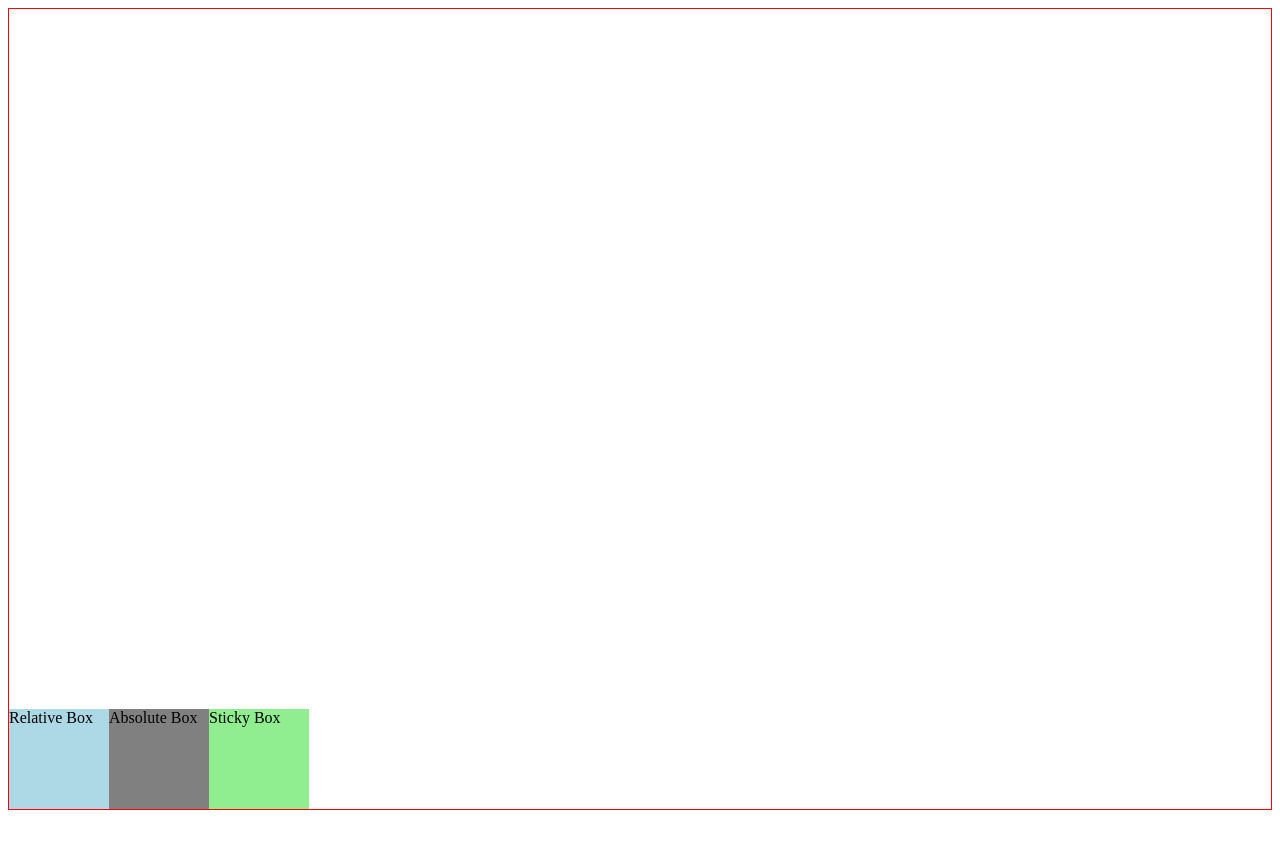
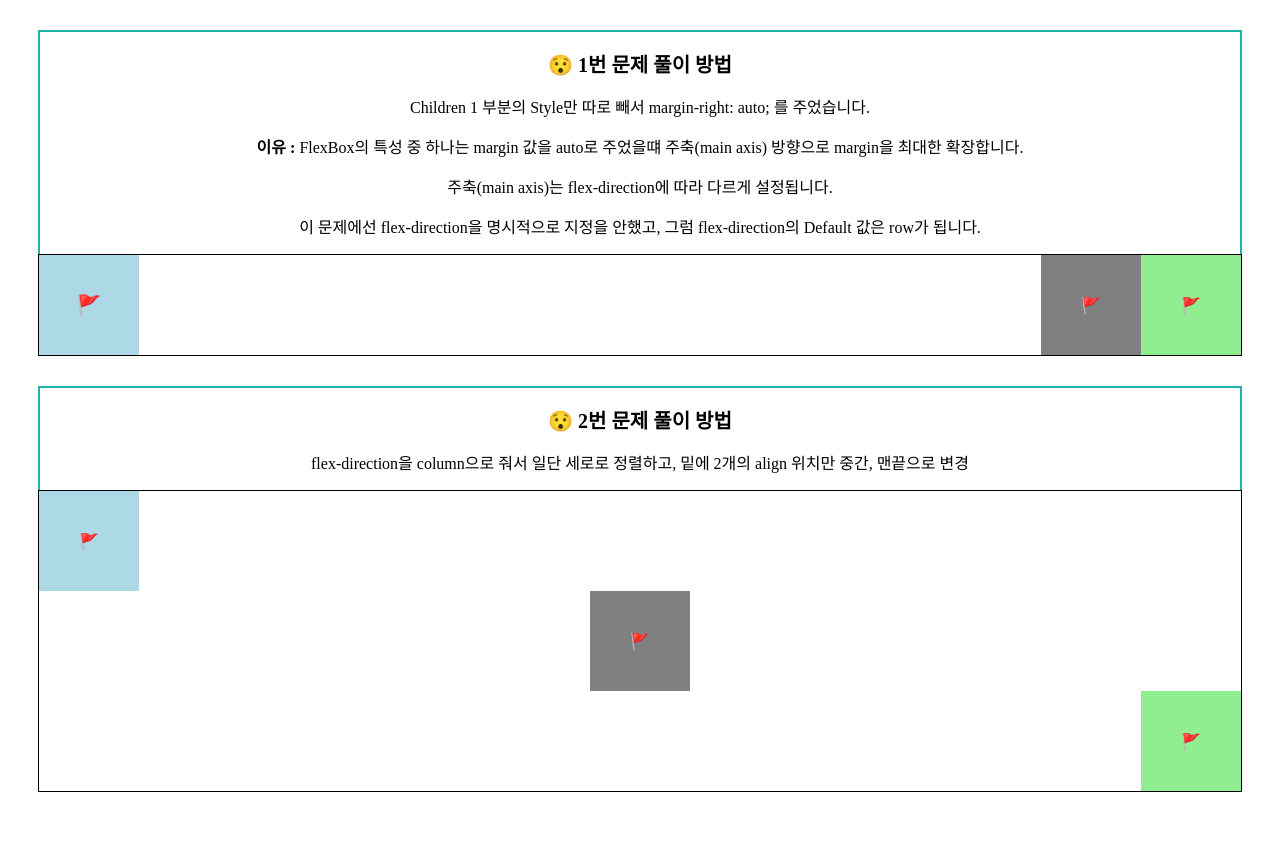
Before and after one commit to spacedustz/Markup-CSS, a React (Vite) app in the folder React/: page /Day-05-Assignment in a window 1280 px wide. Shown: the top 848 px of the page. Before the commit the page ends 818 px from the top, so only its background shows below. Built offline with nearby package versions, Linux system fonts and the light colour scheme.

Commit message:
과제 5 문제 1,2번 풀이 완료

```diff
--- a/React/src/components/Report/Day5.tsx
+++ b/React/src/components/Report/Day5.tsx
@@ -1,48 +1,145 @@
 import React from "react";
 import styled from "styled-components";
 
-const Box = styled.div`
-    width: 100px;
-    height: 100px;
-    background-color: ${props => props.color || 'lightblue'};
+/* --- Main Container --- */
+
+const Day5Container = styled.div`
+    display: flex;
+    flex-direction: column;
+    margin: 30px;
 `;
 
-const Locate = styled.div`
-    position: absolute;
-    top: 30px;
-    left: 30px;
+/* --- Title & Paragrph --- */
+
+const DescriptionContainer = styled.div`
+    border-top: 2px solid lightseagreen;
+    border-left: 2px solid lightseagreen;
+    border-right: 2px solid lightseagreen;
 `;
 
-const FlexboxContainer = styled.div`
-    border: 1px solid red;
-    display: flex;
-    //justify-content: inherit;
-    align-items: end;
-    height: 100vh;
+const Title = styled.h2`
+    font-size: 20px;
+    text-align: center;
 `;
 
-const FlexboxChild = styled.div`
+const Paragraph = styled.p`
+    text-align: center;
+`;
+
+/* --- First Container --- */
+
+const FirstFlexboxContainer = styled.div`
+    display: flex;
+    justify-content: end;
+    align-items: flex-start;
+    border: 1px solid black;
+    margin-bottom: 30px;
+`;
+
+const FirstFlexboxChild = styled.div`
     background-color: ${props => props.color};
     width: 100px;
     height: 100px;
+    display: flex;
+    align-items: center;
+    justify-content: center;
+`;
+
+const FirstFlexboxSelfChild = styled.div`
+    background-color: ${props => props.color};
+    width: 100px;
+    height: 100px;
+    margin-right: auto;
+    font-size: 20px;
+    display: flex;
+    align-items: center;
+    justify-content: center;
+`;
+
+/* --- Second Container --- */
+const SecondFlexboxContainer = styled.div`
+    display: flex;
+    flex-direction: column;
+    justify-content: space-between;
+    align-items: flex-start;
+    margin-bottom: 30px;
+    border: 1px solid black;
+`;
+
+const SecondFlexboxChild1 = styled.div`
+    background-color: ${props => props.color};
+    width: 100px;
+    height: 100px;
+    display: flex;
+    align-items: center;
+    justify-content: center;
+`;
+
+const SecondFlexboxChild2 = styled.div`
+    background-color: ${props => props.color};
+    align-self: center;
+    width: 100px;
+    height: 100px;
+    display: flex;
+    align-items: center;
+    justify-content: center;
+`;
+
+const SecondFlexboxChild3 = styled.div`
+    background-color: ${props => props.color};
+    align-self: flex-end;
+    width: 100px;
+    height: 100px;
+    display: flex;
+    align-items: center;
+    justify-content: center;
 `;
 
 const Day5: React.FC = () => {
 
     return (
-        <FlexboxContainer>
-            <FlexboxChild color="lightblue">
-                Relative Box
-            </FlexboxChild>
+        <Day5Container>
+            <DescriptionContainer>
+            <Title>😯 1번 문제 풀이 방법</Title>
+            <Paragraph>Children 1 부분의 Style만 따로 빼서 margin-right: auto; 를 주었습니다.</Paragraph>
+            <Paragraph><strong>이유 : </strong>FlexBox의 특성 중 하나는 margin 값을 auto로 주었을떄 주축(main axis) 방향으로 margin을 최대한 확장합니다.</Paragraph>
+            <Paragraph>주축(main axis)는 flex-direction에 따라 다르게 설정됩니다.</Paragraph>
+            <Paragraph>이 문제에선 flex-direction을 명시적으로 지정을 안했고, 그럼 flex-direction의 Default 값은 row가 됩니다.</Paragraph>
+            </DescriptionContainer>
 
-            <FlexboxChild color="gray">
-                Absolute Box
-            </FlexboxChild>
+            <FirstFlexboxContainer>
+                <FirstFlexboxSelfChild color="lightblue">
+                    🚩
+                </FirstFlexboxSelfChild>
 
-            <FlexboxChild color="lightgreen">
-                Sticky Box
-            </FlexboxChild>
-        </FlexboxContainer>
+                <FirstFlexboxChild color="gray">
+                    🚩
+                </FirstFlexboxChild>
+
+                <FirstFlexboxChild color="lightgreen">
+                    🚩
+                </FirstFlexboxChild>
+            </FirstFlexboxContainer>
+
+            <DescriptionContainer>
+                <Title>😯 2번 문제 풀이 방법</Title>
+                <Paragraph>flex-direction을 column으로 줘서 일단 세로로 정렬하고, 밑에 2개의 align 위치만 중간, 맨끝으로 변경</Paragraph>
+            </DescriptionContainer>
+
+            <SecondFlexboxContainer>
+                <SecondFlexboxChild1 color="lightblue">
+                    🚩
+                </SecondFlexboxChild1>
+
+                <SecondFlexboxChild2 color="gray">
+                    🚩
+                </SecondFlexboxChild2>
+
+                <SecondFlexboxChild3 color="lightgreen">
+                    🚩
+                </SecondFlexboxChild3>
+            </SecondFlexboxContainer>
+        </Day5Container>
     )
 }
 
```
